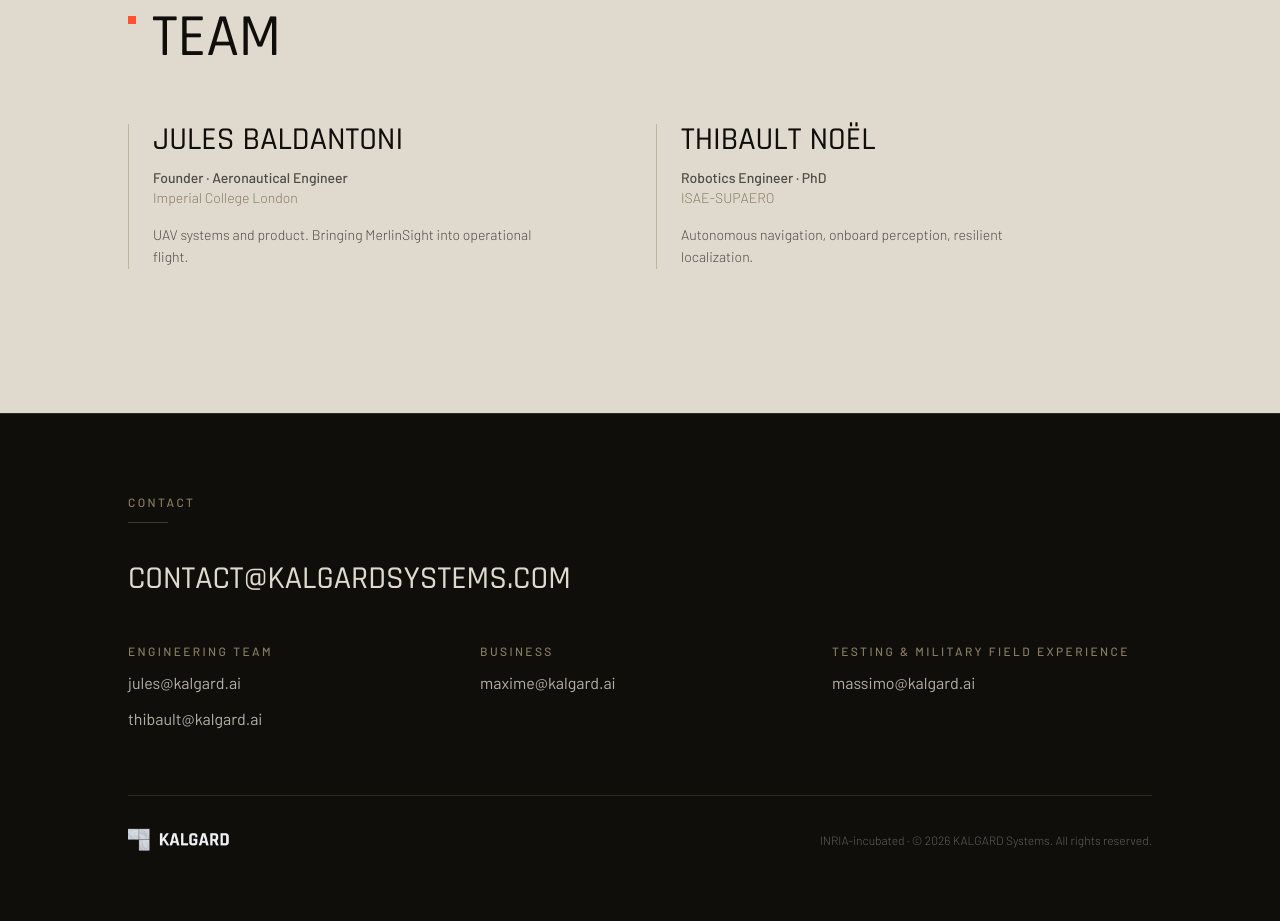
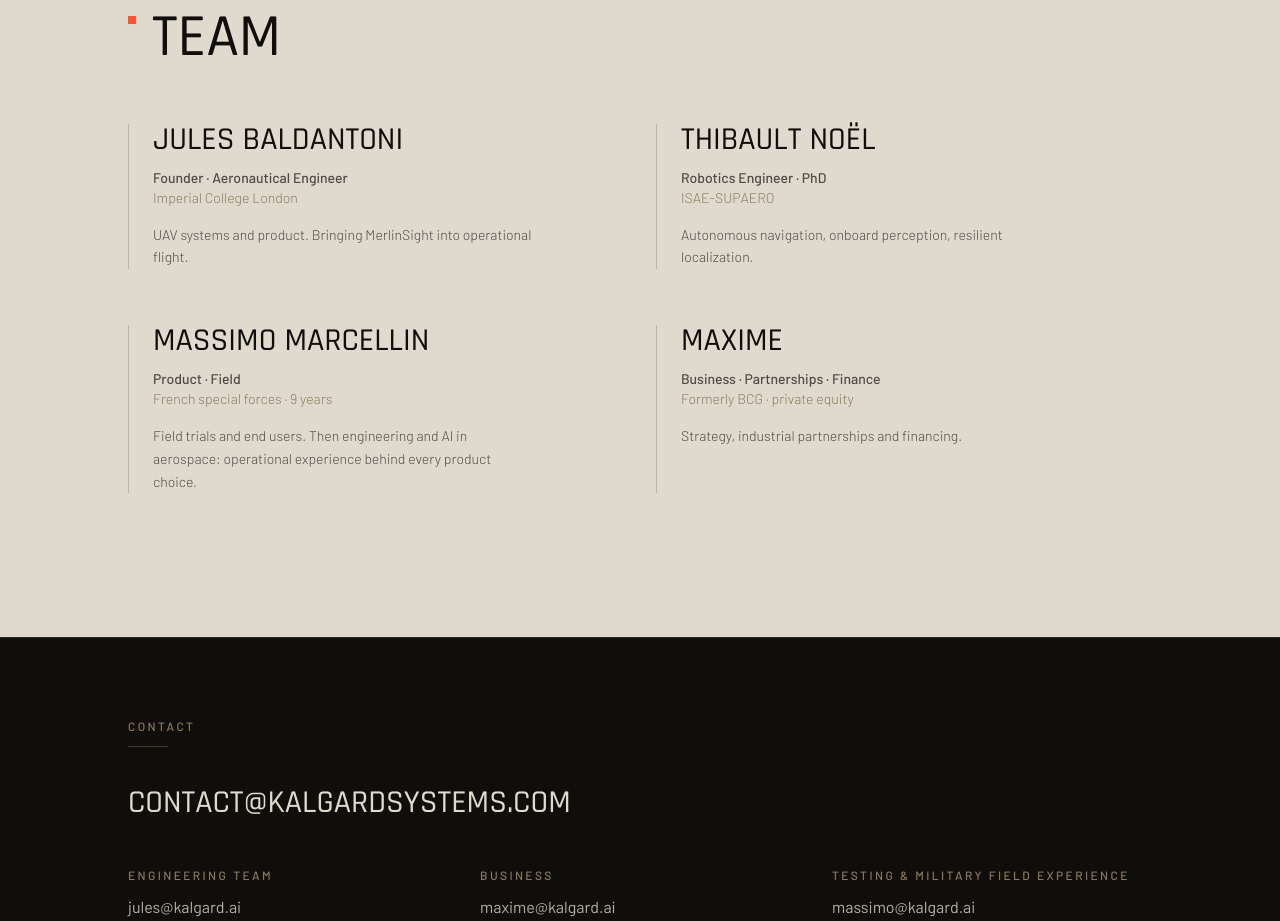
Before and after one commit to JulioBaldini/kalgard.ai-website, a Next.js app: page / in a window 1280 px wide. Shown: the part 5720-6641 px from the top of the page. Built offline with nearby package versions, Linux system fonts and the light colour scheme.

Commit message:
Add Massimo and Maxime to the team section

```diff
--- a/components/Team.tsx
+++ b/components/Team.tsx
@@ -13,6 +13,19 @@ const MEMBERS = [
     school: 'ISAE-SUPAERO',
     line: 'Autonomous navigation, onboard perception, resilient localization.',
   },
+  {
+    name: 'Massimo Marcellin',
+    role: 'Product · Field',
+    school: 'French special forces · 9 years',
+    line: 'Field trials and end users. Then engineering and AI in aerospace: operational experience behind every product choice.',
+  },
+  {
+    // first name only until he agrees to his last name being public
+    name: 'Maxime',
+    role: 'Business · Partnerships · Finance',
+    school: 'Formerly BCG · private equity',
+    line: 'Strategy, industrial partnerships and financing.',
+  },
 ]
 
 export default function Team() {
@@ -21,7 +34,7 @@ export default function Team() {
       <div className="mx-auto max-w-5xl">
         <SectionHeader title="Team" tone="light" />
 
-        <div className="mt-14 grid gap-12 md:grid-cols-2 md:gap-8">
+        <div className="mt-14 grid gap-12 md:grid-cols-2 md:gap-x-8 md:gap-y-14">
           {MEMBERS.map((m) => (
             <div key={m.name} className="border-l border-clay/40 pl-6">
               <h3 className="font-display text-h4 font-medium uppercase leading-none text-bedrock md:text-h3">
```
